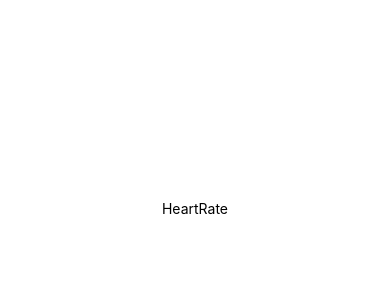
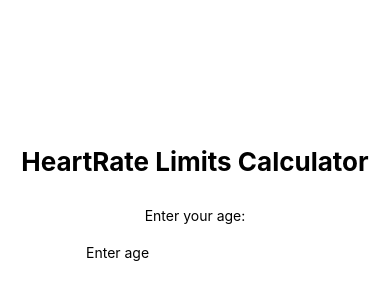
Before and after one commit to Sunbeere/Viikkotehtava_1_Tavoitesyke, a React Native app: screen / in a window 390 px wide. Shown: the part 214-514 px from the top of the page. Built offline with nearby package versions, Linux system fonts and the light colour scheme.

Commit message:
Syke-App pohja tehty

```diff
--- a/App.tsx
+++ b/App.tsx
@@ -1,11 +1,24 @@
 import { StatusBar } from 'expo-status-bar';
-import { StyleSheet, Text, View } from 'react-native';
+import { useState } from 'react';
+import { StyleSheet, Text, TextInput, View } from 'react-native';
 
 export default function App() {
+
+  const [age, setAge] = useState('');
+
   return (
     <View style={styles.container}>
-      <Text>HeartRate</Text>
+      <Text style={styles.header}>HeartRate Limits Calculator</Text>
+
+      <Text>Enter your age:</Text>
+
+      <TextInput style={styles.input}
+      keyboardType="numeric"
+      value={age}
+      onChangeText={setAge}
+      placeholder="Enter age" />
       <StatusBar style="auto" />
+
     </View>
   );
 }
@@ -17,4 +30,9 @@ const styles = StyleSheet.create({
     alignItems: 'center',
     justifyContent: 'center',
   },
+
+    header: { fontSize: 26, fontWeight: 'bold', textAlign: 'left', marginBottom: 30,
+    },
+
+    input: {borderWith: 1, bordercolor: 'gray', padding: 10, marginTop:10, borderRadius: 5, },
 });
```
